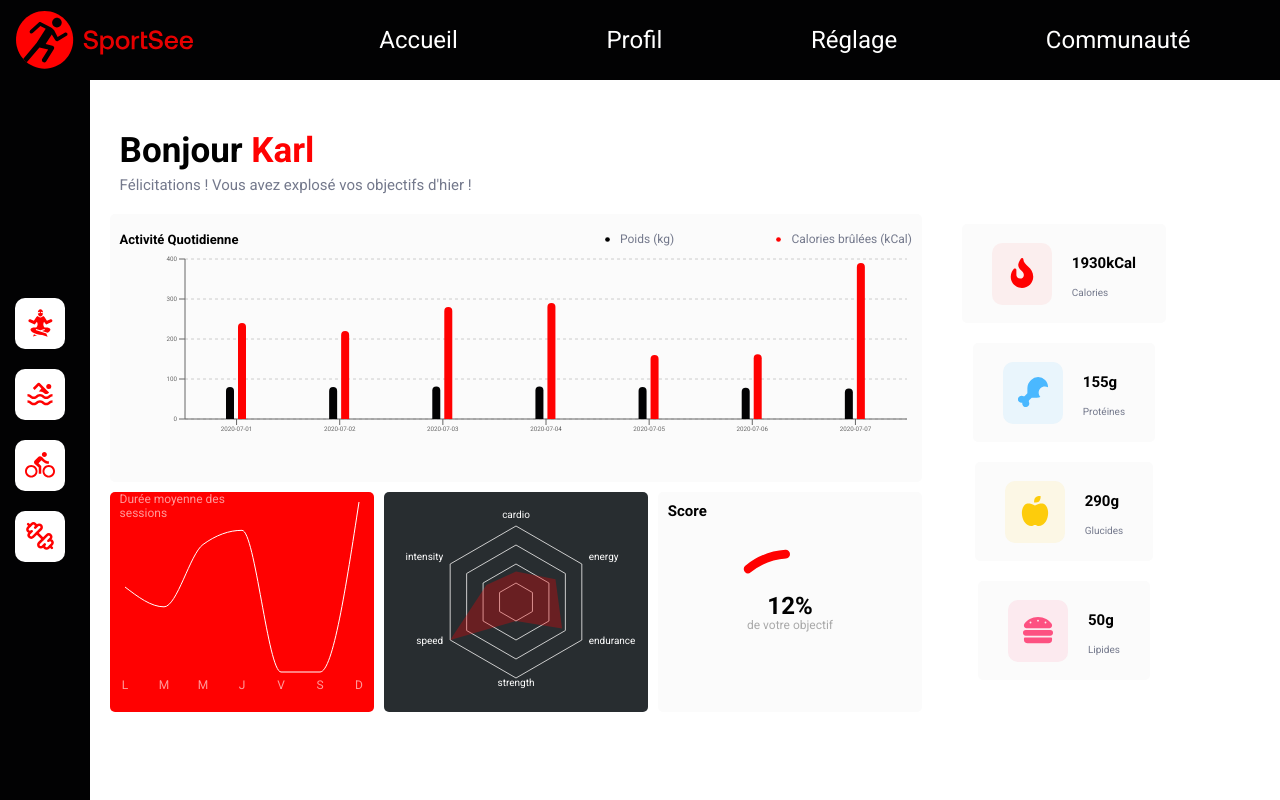
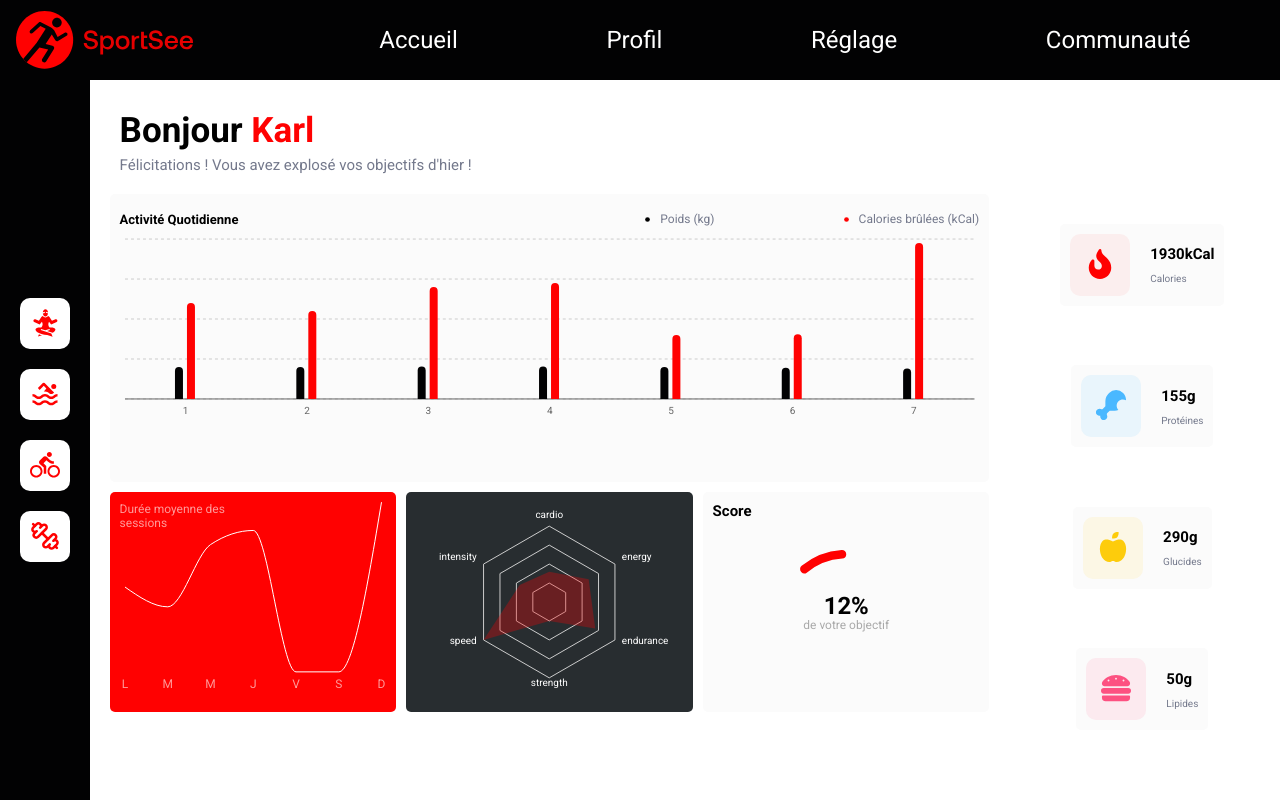
Before and after one commit to AurelieDuynslaeger/SportSee_P12_OCR, a React (Vite) app: page / in a window 1280 px wide. Built offline with nearby package versions, Linux system fonts and the light colour scheme.

Commit message:
✨ utils.js => api tested on httpie; datas standards done ! (translation & score - todayScore)

```diff
--- a/src/App.jsx
+++ b/src/App.jsx
@@ -18,7 +18,7 @@ import './stylesheet/App.scss'
 import { USER_MAIN_DATA, USER_ACTIVITY, USER_AVERAGE_SESSIONS, USER_PERFORMANCE } from './mocks/mockData';
 
 //recharts components
-import { BarChart, Bar, XAxis, YAxis, CartesianGrid, Tooltip, ResponsiveContainer, Radar, RadarChart, PolarGrid, PolarAngleAxis,RadialBarChart, RadialBar, LineChart, Line } from 'recharts';
+import { BarChart, Bar, XAxis, CartesianGrid, Tooltip, ResponsiveContainer, Radar, RadarChart, PolarGrid, PolarAngleAxis,RadialBarChart, RadialBar, LineChart, Line } from 'recharts';
 
 //icons for NUTRITION_CONFIG
 const ICONS = {
@@ -79,8 +79,7 @@ function App() {
                 data={userActivity.sessions}
                 >
                   <CartesianGrid strokeDasharray="3 3" horizontal={true} vertical={false}/>
-                  <YAxis/>
-                  <XAxis dataKey="day"/>
+                  <XAxis dataKey="day" tickFormatter={(value, index) => index + 1} />
                   <Tooltip content={<CustomTooltip />}/>
                   <Bar dataKey="kilogram" fill='#020203' barSize={8} radius={[10, 10, 0, 0]}/>
                   <Bar dataKey="calories" fill='#FF0101'barSize={8} radius={[10, 10, 0, 0]}/>
--- a/src/components/LeftNav/Leftnav.scss
+++ b/src/components/LeftNav/Leftnav.scss
@@ -16,6 +16,7 @@
         color: v.$text-light;
         justify-content: center;
         align-items: center;
+        width: 100%;
         ul{
             display: flex;
             flex-direction: column;
--- a/src/components/UserNutritionCard/UserNutritionCard.scss
+++ b/src/components/UserNutritionCard/UserNutritionCard.scss
@@ -1,30 +1,28 @@
 @use "../../stylesheet/variables" as v;
+@use "../../stylesheet/mixins" as m;
 
 .user-nutrition-card {
     display: flex;
     align-items: center;
     margin-bottom: 20px;
-    padding: 15px 30px;
-    border-radius: 5px;
-    background-color: #FBFBFB;
+    @include m.container();
     .icon_tab{
         border-radius: 10px;
         svg{
-            color: v.$color-primary;
-            font-size: 3rem;
-            margin: 1.5rem;
+          @include m.text(3rem, v.$color-primary);
+          margin: 1.5rem;
         }
     }
 
     .nutrition-info {
       margin-left: 20px;
       .nutrition-value {
-        font-size: 1.5rem;
+        @include m.text(1.5rem, v.$text-dark);
         font-weight: bold;
       }
       .nutrition-label {
-        font-size: 1rem;
-        color: #74798c;
+        @include m.text(1rem);
+        margin-top: 1rem;
       }
     }
   }
--- a/src/stylesheet/App.scss
+++ b/src/stylesheet/App.scss
@@ -12,8 +12,8 @@
 }
 
 .main_content {
-  width: calc(95vw - 7vw);
-  height: calc(95vh - 80px);
+  width: 95vw;
+  height: calc(100vh - 80px);
   margin: 0 auto;
   margin-left: 7vw;
   margin-top: 80px;
@@ -96,7 +96,15 @@
         @include m.text(0.7rem, v.$text-light);
         font-weight: 700;
       }
-  }
+    }
+
+    .recharts-cartesian-axis-tick-line{
+      stroke: none;
+    }
+    .recharts-cartesian-axis-tick-value tspan{
+      font-size: 1rem;
+      color: v.$text-mid;
+    }
 }
 }
 
@@ -108,7 +116,7 @@
   h3{
     @include m.title(1.2rem);
     position: absolute;
-    top:0;
+    top: 1rem;
     left: 1rem;
     width: 40%;
     color: rgba(255, 255, 255, 0.6);
@@ -141,6 +149,5 @@
   display: flex;
   flex-direction: column;
   align-items: center;
-  justify-content: space-between;
-  height: 340px;
+  justify-content: space-around;
 }
```
Also changed, not shown: src/utils/utils.js (added, +37 -0 lines).
